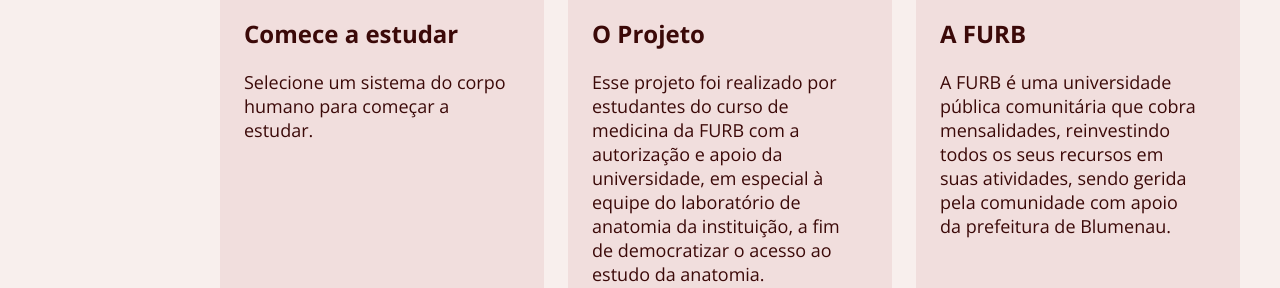
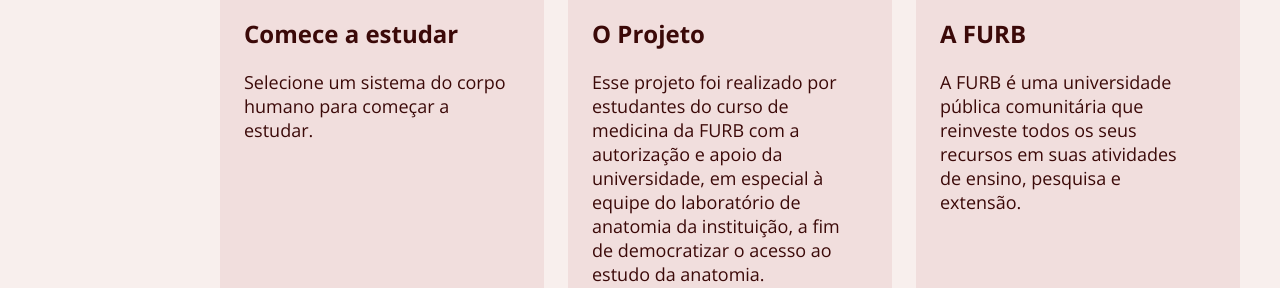
Before and after one commit to cparthur1/Vesalius, a plain HTML site: page index.html in a window 1280 px wide. Shown: the part 765-1053 px from the top of the page. Drawn offline with nearby package versions, Linux system fonts and the light colour scheme.

Commit message:
Alterações da orientadora

```diff
--- a/index.html
+++ b/index.html
@@ -78,7 +78,7 @@
                         A FURB
                     </h2>
                     <p class="p">
-                        A FURB é uma universidade pública comunitária que cobra mensalidades, reinvestindo todos os seus recursos em suas atividades, sendo gerida pela comunidade com apoio da prefeitura de Blumenau.
+                        A FURB é uma universidade pública comunitária que reinveste todos os seus recursos em suas atividades de ensino, pesquisa e extensão.
                     </p>
                     <div class="call2action pill">
                         Saiba mais
```
